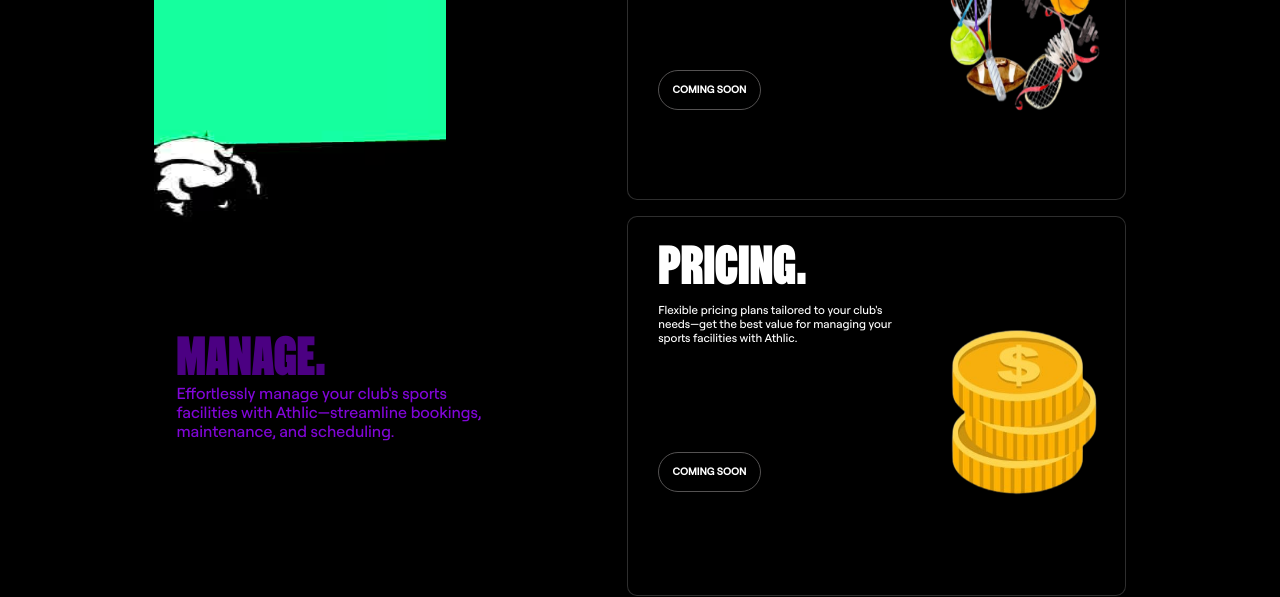
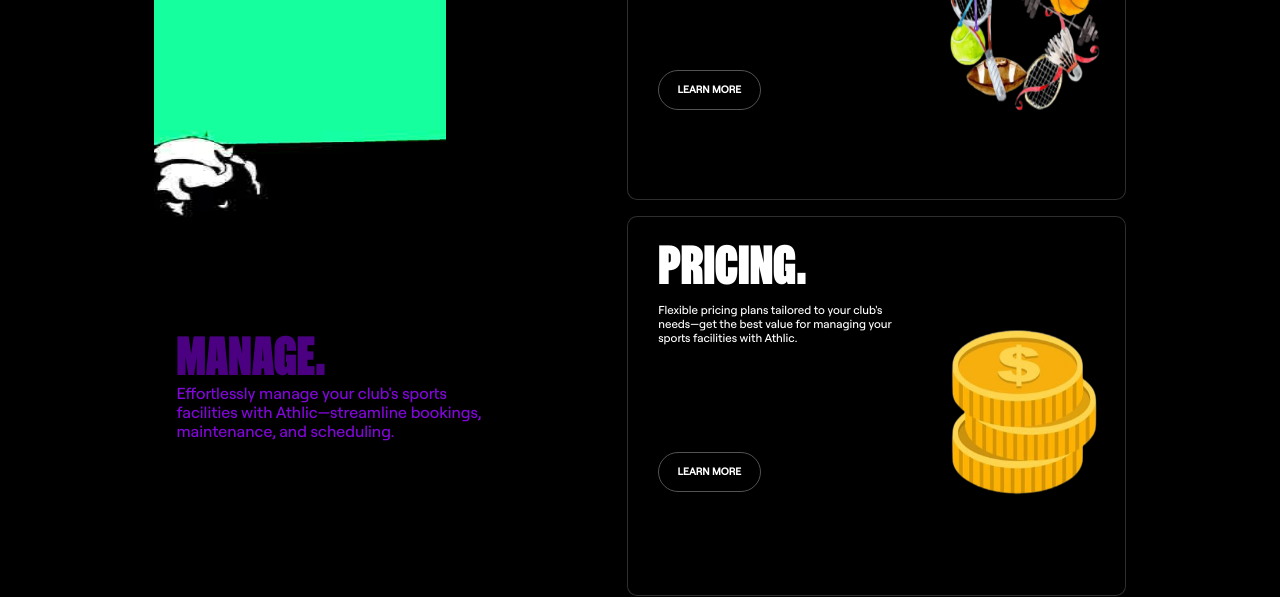
Before and after one commit to praxxOp/Athlic, a React (Vite) app: page / in a window 1280 px wide. Shown: the part 192-789 px from the top of the page. Built offline with nearby package versions, Linux system fonts and the light colour scheme.

Commit message:
modified:   src/Components/Frames/FrameComponents/FramesComponentTwo/framesTwo.jsx

```diff
--- a/src/Components/Frames/FrameComponents/FramesComponentTwo/framesTwo.jsx
+++ b/src/Components/Frames/FrameComponents/FramesComponentTwo/framesTwo.jsx
@@ -32,7 +32,7 @@ const framesTwo = () => {
             fields, gymnastics arenas, javelin throw grounds, swimming pools,
             and indoor sports complexes, all in one place.
           </p>
-          <h3>COMING SOON</h3>
+          <h3>LEARN MORE</h3>
           <motion.img
             animate={{
               y: [0, -7, 0],
@@ -52,7 +52,7 @@ const framesTwo = () => {
             Flexible pricing plans tailored to your club's needs—get the best
             value for managing your sports facilities with Athlic.
           </p>
-          <h3>COMING SOON</h3>
+          <h3>LEARN MORE</h3>
           <motion.img
             animate={{
               y: [0, -7, 0],
```
